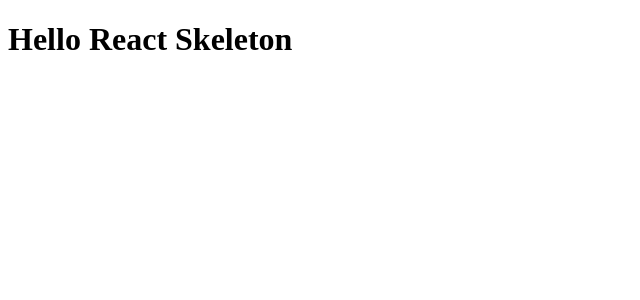
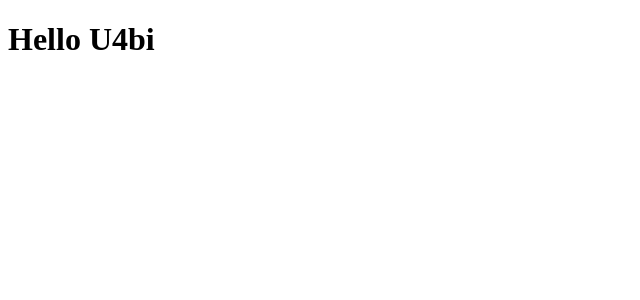
Before and after one commit to u4bi-store/react_workspace, a React app in the folder react-basic/: page / in a window 1280 px wide. Shown: the top 300 px of the page, without its empty margins (0-640 px from the left). Built offline with nearby package versions, Linux system fonts and the light colour scheme.

Commit message:
jsx 문법 베이직

```diff
--- a/react-basic/src/components/App.js
+++ b/react-basic/src/components/App.js
@@ -1,11 +1,20 @@
 import React from 'react'; //  require('..') 의 역할
 
-class App extends React.Component {
-    render(){
+class App extends React.Component { // class 개념 역시 ES6 에 새로 도입된 요소
+                                    // 모든 Component는 React.Component 를 상속
 
-        return (
-                <h1>Hello React Skeleton</h1>
+    render(){ // render() 메소드에서는 컴포넌트에 렌더링 될 데이타를 정의
+
+        return ( // 이 부분이 JSX의 가장 중요한 부분입니다.
+                 // 자바스크립트에서 html 태그를 반환
+                 // 따옴표같은건 없다.
+                 // React JSX 는 XML-like Syntax 를 native Javascript 변환해준다.
+                 // ” ” 로 감싸지 않는 점 주의
+                <h1>Hello U4bi</h1>
         );
+
+        // 이전에는 개발자들이 .jsx 확장자를 사용하였지만
+        // 요즘은 .js 를 사용하는 추세
     }
 }
 
```
